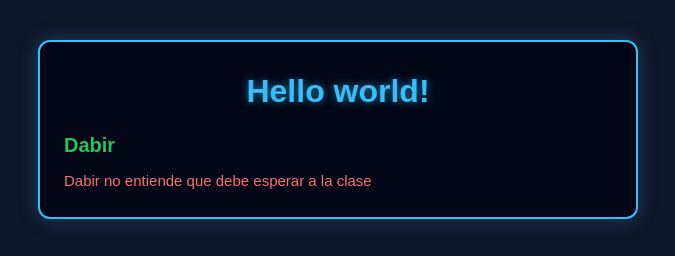
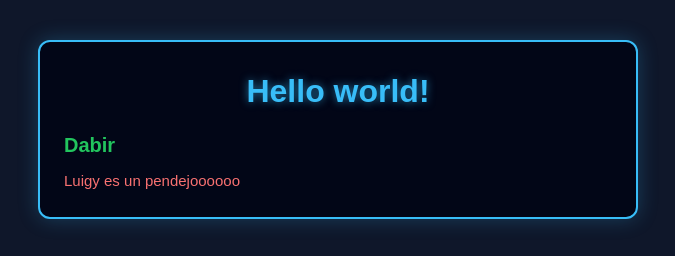
Before and after one commit to DabirGomezSerna/git-practice-team, a plain HTML site: page index.html in a window 1280 px wide. Shown: the top 256 px of the page, without its empty margins (302-977 px from the left). Drawn offline with Linux system fonts and the light colour scheme.

Commit message:
Reproach p changed

```diff
--- a/index.html
+++ b/index.html
@@ -10,7 +10,7 @@
     <div class="container">
       <h1 id="world">Hello world!</h1>
       <p class="name">Dabir</p>
-      <p class="reproach">Dabir no entiende que debe esperar a la clase</p>
+      <p class="reproach">Luigy es un pendejoooooo</p>
     </div>
     <div class="randomStuffs">
       <h2 id="iDontKnow">imagen random</h2>
```
